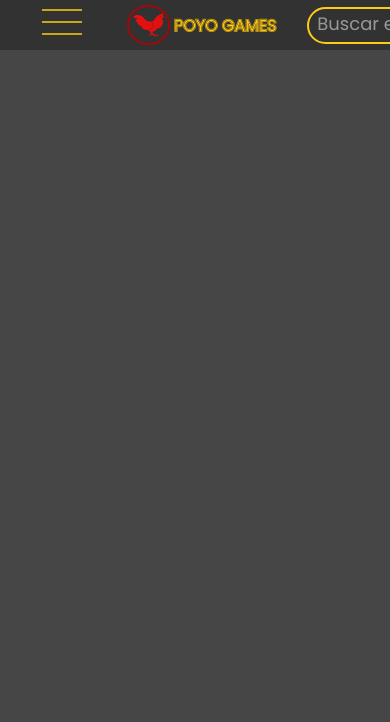
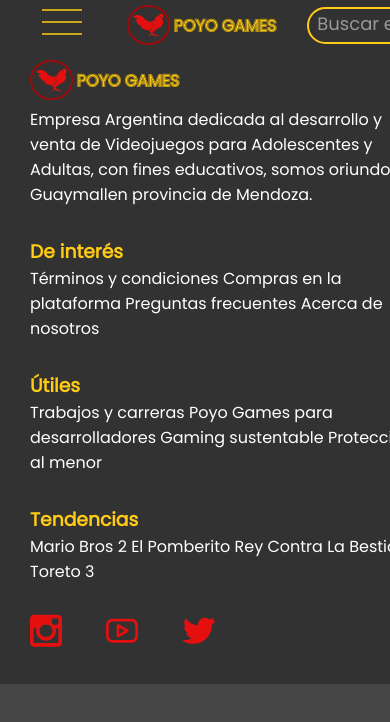
Before and after one commit to rafag6320/unicen-interfaces-grupo16, a plain HTML site: page TP2/Maqueta/index.html in a window 390 px wide. Shown: the top 722 px of the page. Drawn offline with Linux system fonts and the light colour scheme.

Commit message:
footer mobile

```diff
--- a/TP2/Maqueta/index.html
+++ b/TP2/Maqueta/index.html
@@ -6,6 +6,7 @@
     <link rel="shortcut icon" href="./assets/Logo.svg" type="image/x-icon" />
     <link rel="stylesheet" href="./style/main.css" />
     <link rel="stylesheet" href="./style/header.css" />
+    <link rel="stylesheet" href="./style/footer.css" />
     <title>Poyo Games</title>
   </head>
   <body class="bg-light-dark-color">
@@ -38,5 +39,38 @@
         </div>
       </nav>
     </header>
+    <footer class="bg-dark-color footer">
+      <div class="footer-container">
+        <img src="./assets/Logo.svg" alt="Icono de Poyo Games" />
+        <p>Empresa Argentina dedicada al desarrollo y venta de Videojuegos para Adolescentes y Adultas,
+           con fines educativos, somos oriundos de Guaymallen provincia de Mendoza.</p>
+      </div>
+      <div class="footer-container">
+        <h3 class="text-secondary-color">De interés</h3>
+        <a>Términos y condiciones</a>
+        <a>Compras en la plataforma</a>
+        <a>Preguntas frecuentes</a>
+        <a>Acerca de nosotros</a>
+      </div>
+      <div class="footer-container">
+        <h3 class="text-secondary-color">Útiles</h3>
+        <a>Trabajos y carreras</a>
+        <a>Poyo Games para desarrolladores</a>
+        <a>Gaming sustentable</a>
+        <a>Proteccion al menor</a>
+      </div>
+      <div class="footer-container">
+        <h3 class="text-secondary-color">Tendencias</h3>
+        <a>Mario Bros 2</a>
+        <a>El Pomberito</a>
+        <a>Rey Contra La Bestia</a>
+        <a>Toreto 3</a>
+      </div>
+      <div class="footer-container">
+        <img src="./assets/icons/Instagram.svg" alt="Icono de Instagram" />
+        <img src="./assets/icons/Youtube.svg" alt="Icono de Youtube" />
+        <img src="./assets/icons/Twitter.svg" alt="Icono de Twitter" />
+      </div>
+    </footer>
   </body>
 </html>
--- /dev/null
+++ b/TP2/Maqueta/style/footer.css
@@ -0,0 +1,18 @@
+footer{
+    width: 100%;
+    display: flex;
+    flex-direction: column;
+    padding-top: 10px;
+    padding-left: 30px;
+    padding-right: 30px;
+}
+.footer-container{
+    width: 400px;
+    padding-bottom: 30px;
+}
+.footer-container a, p{
+    color: white;
+}
+.footer-container img{
+    padding-right: 40px;
+}
```
Also changed, not shown: TP2/Maqueta/assets/icons/Instagram.svg (added), TP2/Maqueta/assets/icons/Twitter.svg (added), TP2/Maqueta/assets/icons/Youtube.svg (added).
